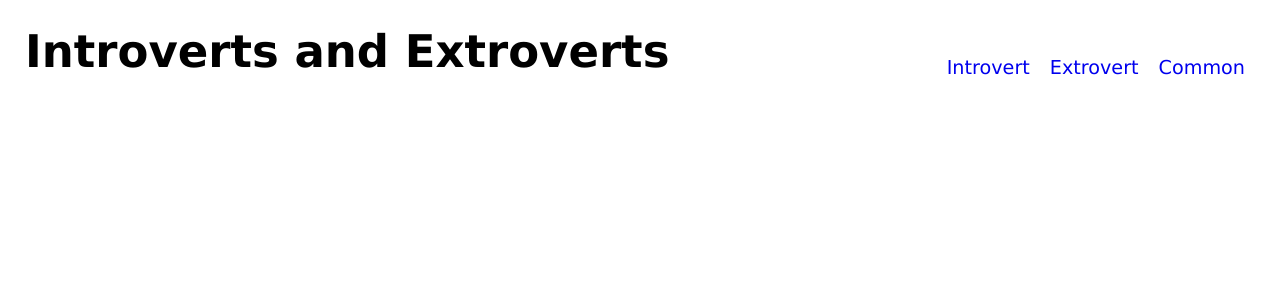
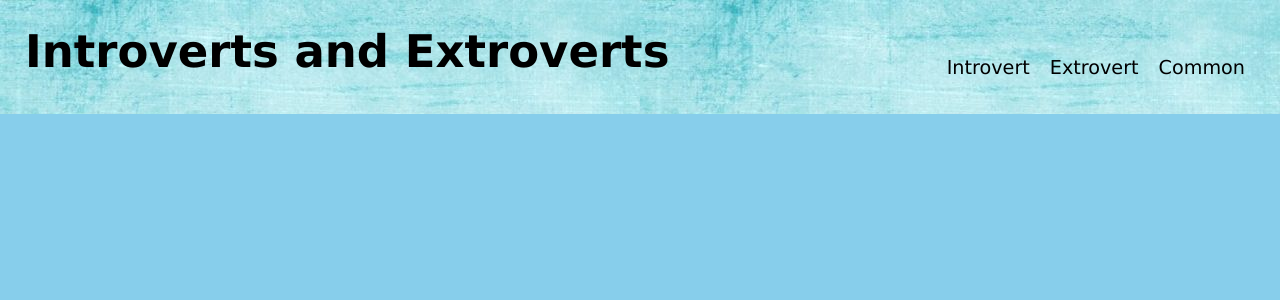
Before and after one commit to Joker282855/introvert-webpage, a React (Create React App) app: page / in a window 1280 px wide. Shown: the top 300 px of the page. Built offline with nearby package versions, Linux system fonts and the light colour scheme.

Commit message:
got the styling for the header section all finished

```diff
--- a/src/index.css
+++ b/src/index.css
@@ -2,6 +2,9 @@
   box-sizing: border-box;
   margin: 0px;
   padding: 0px;
+}
+body {
+  background-color: skyblue;
 }
 header {
   padding: 25px;
@@ -9,6 +12,7 @@ header {
   display: flex;
   justify-content: space-between;
   flex-wrap: wrap;
+  background-image: url("./assests/background/cool-background.jpg");
 }
 header h1 {
   font-size: 45px;
@@ -33,4 +37,5 @@ header nav ul li {
 header nav ul li a {
   text-decoration: none;
   font-size: 1.50vw;
+  color: black;
 }
```
